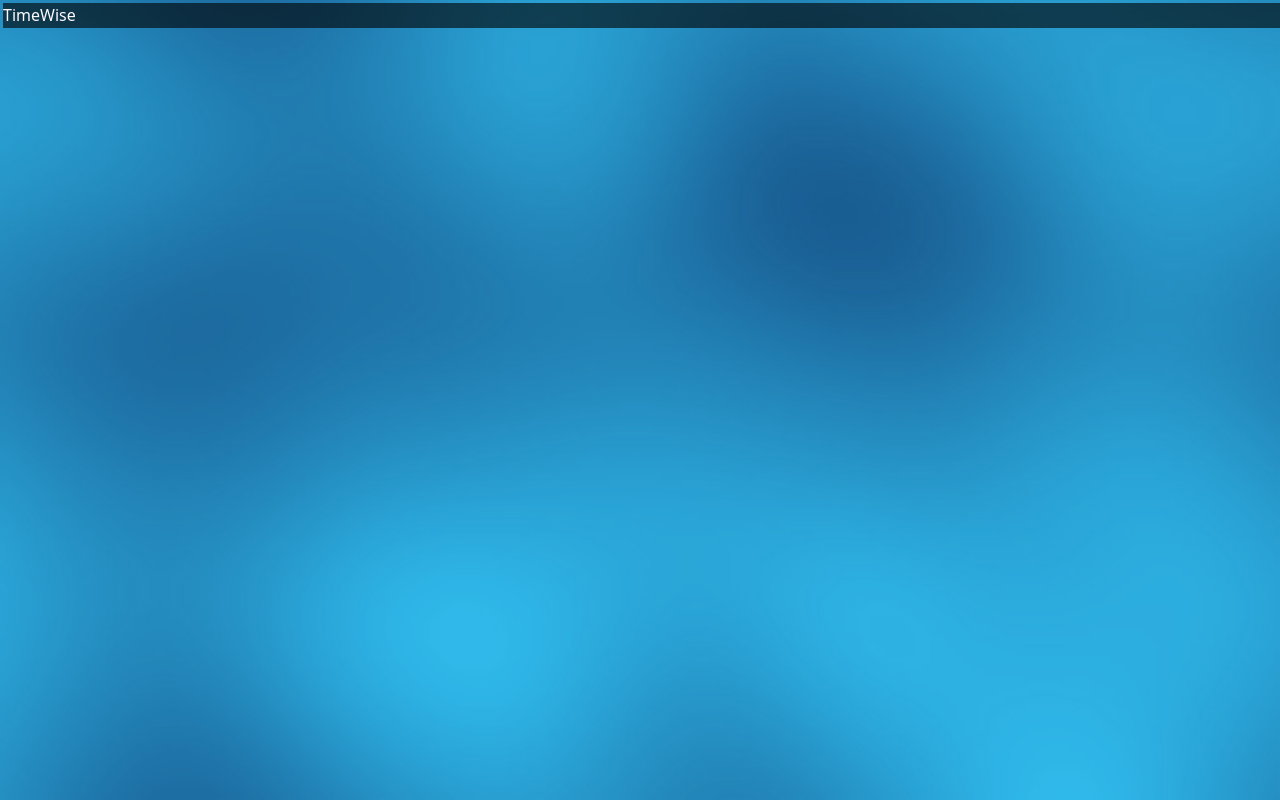
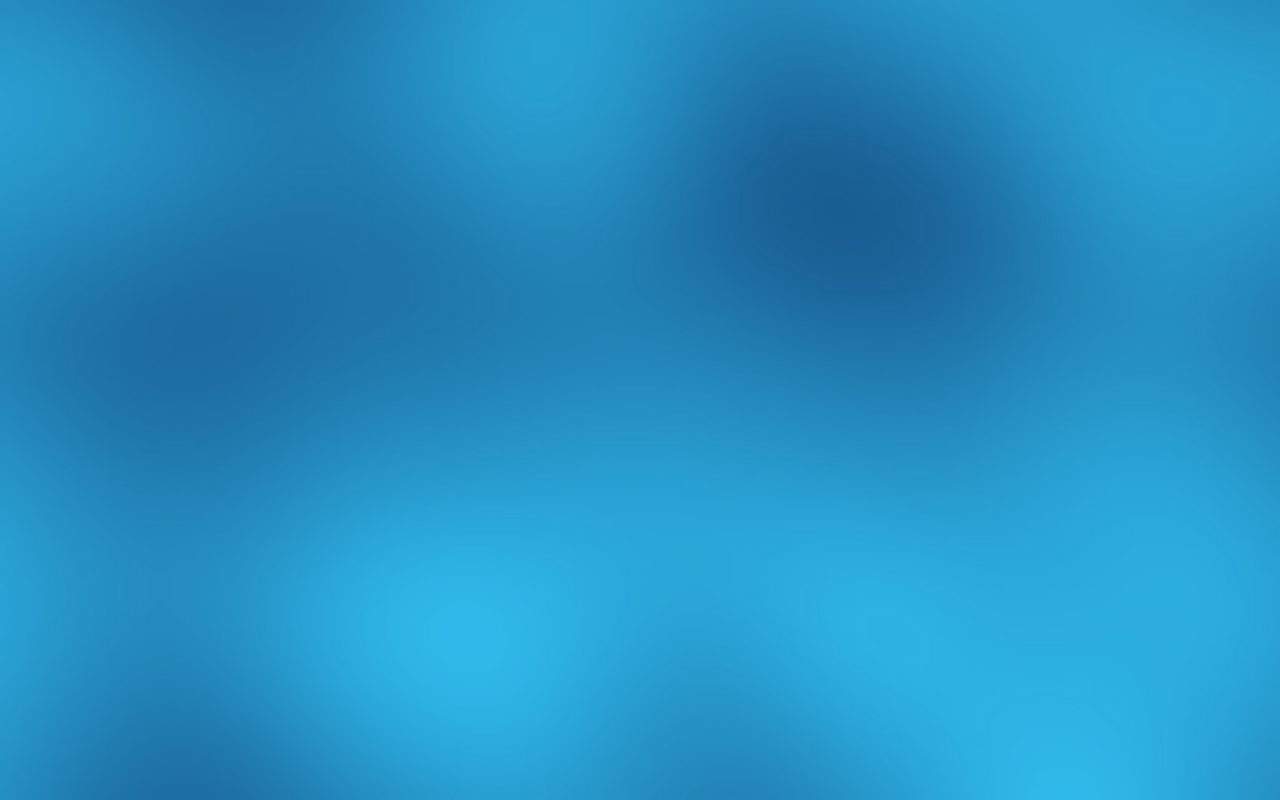
Before and after one commit to Sillor/timewise-client, a React (Vite) app: page / in a window 1280 px wide. Built offline with nearby package versions, Linux system fonts and the light colour scheme.

Commit message:
file name change

```diff
--- a/src/App.jsx
+++ b/src/App.jsx
@@ -1,6 +1,6 @@
 import React from 'react';
 import './App.css';
-import Timesheet from './timetracker/Timesheet-main';
+import TimesheetMain from './timetracker/TimesheetMain.jsx';
 
 function App() {
   return (
@@ -10,7 +10,7 @@ function App() {
 
 
 
-        <Timesheet/>
+        <TimesheetMain/>
 
     </div>
 
--- /dev/null
+++ b/src/timetracker/MainContent/MainContent.jsx
@@ -0,0 +1,6 @@
+function MainContent() {
+    return (
+    <div>main-app</div>
+)
+}
+export default MainContent;
--- a/src/timetracker/Timesheet-main.jsx
+++ /dev/null
@@ -1,21 +0,0 @@
-import React from 'react';
-import './Timesheet-main.css';
-
-function Timesheet() {
-
-    return (
-        <div className="app-container">
-            <div className="top-bar">
-
-            <p>TimeWise</p>
-            </div>
-            <div className="Nav fixed top-0 bottom-0 lg:left-0 p-2 w-[300px]
-                overflow-y-auto text-center bg-gray-900">
-                </div>
-        </div>
-    )
-
-
-}
-
-export default Timesheet;
--- a/src/timetracker/Timesheet-main.css
+++ b/src/timetracker/TimesheetMain.css
@@ -11,10 +11,3 @@
 
 
 }
-
-.top-bar {
-    background-color: #0000009c;
-
-    min-width: 100vw;
-    min-height: 25px;
-}
--- /dev/null
+++ b/src/timetracker/TimesheetMain.jsx
@@ -0,0 +1,18 @@
+import React from 'react';
+import './TimesheetMain.css';
+import MainContent from './MainContent/MainContent';
+import Navbar from './navbar/Navbar';
+import Sidebar from './sidebar/Sidebar';
+
+function TimesheetMain() {
+
+    return (
+        <div className="app-container">
+
+        </div>
+    )
+
+
+}
+
+export default TimesheetMain;
--- a/src/timetracker/navbar/Navbar.jsx
+++ b/src/timetracker/navbar/Navbar.jsx
@@ -0,0 +1,9 @@
+function Navbar() {
+    return(
+        <div>
+            Navbar
+        </div>
+    )
+}
+
+export default Navbar;
--- a/src/timetracker/sidebar/Sidebar.jsx
+++ b/src/timetracker/sidebar/Sidebar.jsx
@@ -0,0 +1,12 @@
+function Sidebar () {
+
+    return(
+        <div>
+            <div className="Nav fixed top-0 bottom-0 lg:left-0 p-2 w-[300px]
+                overflow-y-auto text-center bg-gray-900">
+                </div>
+        </div>
+    )
+}
+
+export default Sidebar;
```
Also changed, not shown: src/timetracker/Main-content/Main-content.jsx (deleted).
